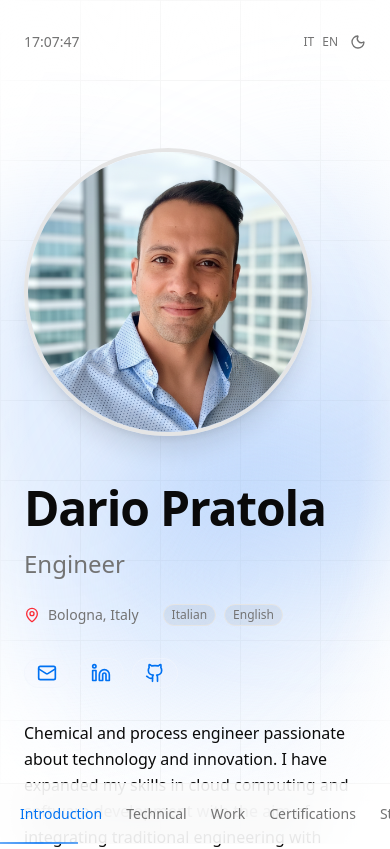
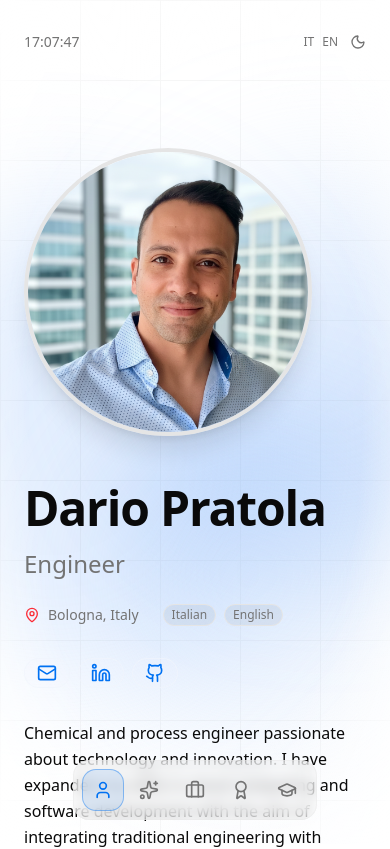
Before and after one commit to dariomayer/my-space, a React (Vite) app: page / in a window 390 px wide. Shown: the top 849 px of the page. Built offline with nearby package versions, Linux system fonts and the light colour scheme.

Commit message:
chore: miglioramento della sidebar in modalità smathphone

```diff
--- a/src/modules/profile/components/side-navigation.tsx
+++ b/src/modules/profile/components/side-navigation.tsx
@@ -2,8 +2,17 @@
 import { useEffect, useState } from 'react'
 import { useTranslation } from 'react-i18next'
 import { cn } from '@/shared/lib'
+import { User, Briefcase, Award, GraduationCap, Sparkles } from 'lucide-react'
 
 const sectionIds = ['introduction', 'experience', 'certifications', 'studies', 'skills'] as const
+
+const sectionIcons = {
+  introduction: User,
+  skills: Sparkles,
+  experience: Briefcase,
+  certifications: Award,
+  studies: GraduationCap,
+} as const
 
 export function SideNavigation() {
   const [activeSection, setActiveSection] = useState<string>('introduction')
@@ -86,27 +95,24 @@ export function SideNavigation() {
         </div>
       </nav>
 
-      <nav className="lg:hidden fixed bottom-0 left-0 right-0 bg-background/80 backdrop-blur-xl border-t border-border/30 z-50">
-        <div className="relative flex justify-around items-center px-2 py-3">
-          <div
-            className="absolute bottom-0 h-0.5 bg-gradient-to-r from-primary/60 via-primary/80 to-primary/60 shadow-[0_0_12px_hsl(var(--primary)/0.5)] transition-all duration-500 ease-out"
-            style={{
-              left: `${(sections.findIndex((s) => s.id === activeSection) / sections.length) * 100}%`,
-              width: `${100 / sections.length}%`,
-            }}
-          />
+      <nav className="lg:hidden fixed bottom-6 left-1/2 -translate-x-1/2 z-50">
+        <div className="relative flex items-center gap-1 px-2 py-2 bg-background/40 backdrop-blur-sm border border-border/40 rounded-2xl">
           {sections.map((section) => {
             const isActive = activeSection === section.id
+            const Icon = sectionIcons[section.id as keyof typeof sectionIcons]
             return (
               <button
                 key={section.id}
                 onClick={() => scrollToSection(section.id)}
                 className={cn(
-                  'relative text-sm font-medium transition-all duration-300 px-3 py-2 cursor-pointer',
-                  isActive ? 'text-primary' : 'text-muted-foreground hover:text-primary',
+                  'relative p-2.5 rounded-xl transition-colors cursor-pointer',
+                  isActive
+                    ? 'bg-primary/10 text-primary border border-primary/40'
+                    : 'text-muted-foreground hover:text-foreground hover:bg-accent/50 border border-transparent',
                 )}
+                aria-label={section.label}
               >
-                <span className="relative z-10">{String(section.label).split(' ')[0]}</span>
+                <Icon className="w-5 h-5" strokeWidth={2} />
               </button>
             )
           })}
```
